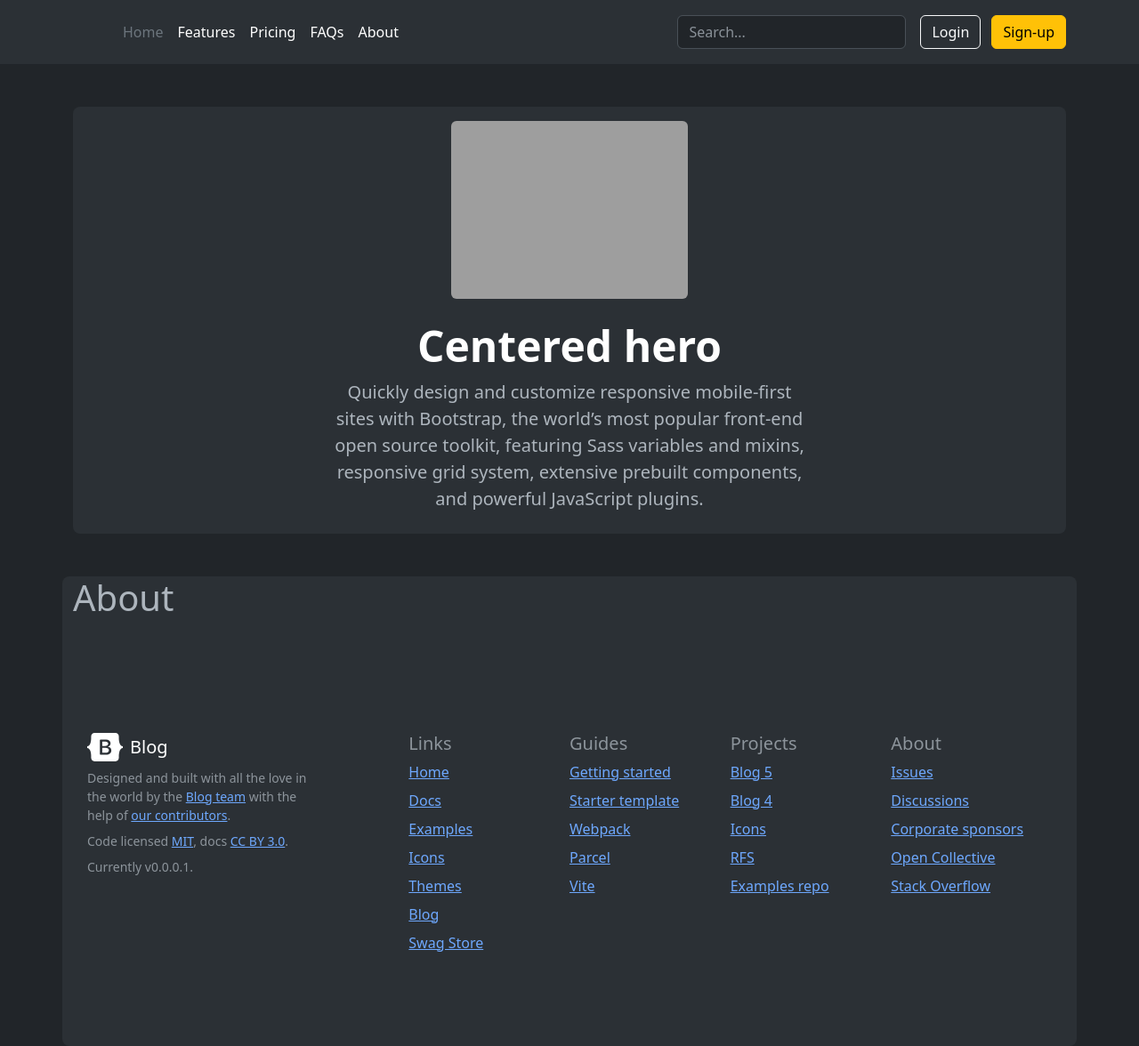
After one commit to Genesiisss/TimEnought_store, a Django app: page /about/ in a window 1280 px wide. The commit adds this page. Shown: the whole page at 89% size. Run offline with Django 4.2, Linux system fonts and the light colour scheme; grey boxes are pictures that could not be loaded.

Commit message:
about commit

```diff
--- a/config/urls.py
+++ b/config/urls.py
@@ -17,9 +17,10 @@
 from django.contrib import admin
 from django.urls import path
 
-from core.views import frontpage
+from core.views import frontpage, about
 
 urlpatterns = [
     path('admin/', admin.site.urls),
     path('', frontpage),
+    path('about/', about),
 ]
--- /dev/null
+++ b/core/templates/core/about.html
@@ -0,0 +1,73 @@
+{% extends 'core/base.html'%}
+
+{% block title %} About {% endblock %}
+
+{% block content %}
+    <h1>About</h1>
+    <div class="row row-cols-3 g-4">
+            <div class="col-12">
+                <div class="">
+                  <footer class="bd-footer py-4 py-md-6 mt-6 bg-body-tertiary">
+                    <div class="container py-4 py-md-5 px-4 px-md-3 text-body-secondary">
+                      <div class="row">
+                        <div class="col-lg-3 mb-3">
+                          <a class="d-inline-flex align-items-center mb-2 text-body-emphasis text-decoration-none" href="/" aria-label="Blog">
+                            <svg xmlns="http://www.w3.org/2000/svg" width="40" height="32" class="d-block me-2" viewBox="0 0 118 94" role="img"><title>Blog</title><path fill-rule="evenodd" clip-rule="evenodd" d="M24.509 0c-6.733 0-11.715 5.893-11.492 12.284.214 6.14-.064 14.092-2.066 20.577C8.943 39.365 5.547 43.485 0 44.014v5.972c5.547.529 8.943 4.649 10.951 11.153 2.002 6.485 2.28 14.437 2.066 20.577C12.794 88.106 17.776 94 24.51 94H93.5c6.733 0 11.714-5.893 11.491-12.284-.214-6.14.064-14.092 2.066-20.577 2.009-6.504 5.396-10.624 10.943-11.153v-5.972c-5.547-.529-8.934-4.649-10.943-11.153-2.002-6.484-2.28-14.437-2.066-20.577C105.214 5.894 100.233 0 93.5 0H24.508zM80 57.863C80 66.663 73.436 72 62.543 72H44a2 2 0 01-2-2V24a2 2 0 012-2h18.437c9.083 0 15.044 4.92 15.044 12.474 0 5.302-4.01 10.049-9.119 10.88v.277C75.317 46.394 80 51.21 80 57.863zM60.521 28.34H49.948v14.934h8.905c6.884 0 10.68-2.772 10.68-7.727 0-4.643-3.264-7.207-9.012-7.207zM49.948 49.2v16.458H60.91c7.167 0 10.964-2.876 10.964-8.281 0-5.406-3.903-8.178-11.425-8.178H49.948z" fill="currentColor"></path></svg>
+                            <span class="fs-5">Blog</span>
+                          </a>
+                          <ul class="list-unstyled small">
+                            <li class="mb-2">Designed and built with all the love in the world by the <a href="">Blog team</a> with the help of <a href="">our contributors</a>.</li>
+                            <li class="mb-2">Code licensed <a href="" target="_blank" rel="license noopener">MIT</a>, docs <a href="" target="_blank" rel="license noopener">CC BY 3.0</a>.</li>
+                            <li class="mb-2">Currently v0.0.0.1.</li>
+                          </ul>
+                        </div>
+                        <div class="col-6 col-lg-2 offset-lg-1 mb-3">
+                          <h5>Links</h5>
+                          <ul class="list-unstyled">
+                            <li class="mb-2"><a href="http://127.0.0.1:8000/#">Home</a></li>
+                            <li class="mb-2"><a href="">Docs</a></li>
+                            <li class="mb-2"><a href="">Examples</a></li>
+                            <li class="mb-2"><a href="">Icons</a></li>
+                            <li class="mb-2"><a href="">Themes</a></li>
+                            <li class="mb-2"><a href="">Blog</a></li>
+                            <li class="mb-2"><a href="">Swag Store</a></li>
+                          </ul>
+                        </div>
+                        <div class="col-6 col-lg-2 mb-3">
+                          <h5>Guides</h5>
+                          <ul class="list-unstyled">
+                            <li class="mb-2"><a href="">Getting started</a></li>
+                            <li class="mb-2"><a href="">Starter template</a></li>
+                            <li class="mb-2"><a href="">Webpack</a></li>
+                            <li class="mb-2"><a href="">Parcel</a></li>
+                            <li class="mb-2"><a href="">Vite</a></li>
+                          </ul>
+                        </div>
+                        <div class="col-6 col-lg-2 mb-3">
+                          <h5>Projects</h5>
+                          <ul class="list-unstyled">
+                            <li class="mb-2"><a href="">Blog 5</a></li>
+                            <li class="mb-2"><a href="">Blog 4</a></li>
+                            <li class="mb-2"><a href="">Icons</a></li>
+                            <li class="mb-2"><a href="">RFS</a></li>
+                            <li class="mb-2"><a href="">Examples repo</a></li>
+                          </ul>
+                        </div>
+                        <div class="col-6 col-lg-2 mb-3">
+                          <h5>About</h5>
+                          <ul class="list-unstyled">
+                            <li class="mb-2"><a href="">Issues</a></li>
+                            <li class="mb-2"><a href="">Discussions</a></li>
+                            <li class="mb-2"><a href="">Corporate sponsors</a></li>
+                            <li class="mb-2"><a href="">Open Collective</a></li>
+                            <li class="mb-2"><a href="">Stack Overflow</a></li>
+                          </ul>
+                        </div>
+                      </div>
+                    </div>
+                  </footer>
+
+                </div>
+             </div>
+     </div>
+{% endblock %}
--- a/core/templates/core/base.html
+++ b/core/templates/core/base.html
@@ -16,11 +16,11 @@
                 </a>
 
                 <ul class="nav col-12 col-lg-auto me-lg-auto mb-2 justify-content-center mb-md-0">
-                  <li><a href="#" class="nav-link px-2 text-secondary">Home</a></li>
+                  <li><a href="http://127.0.0.1:8000/#" class="nav-link px-2 text-secondary">Home</a></li>
                   <li><a href="#" class="nav-link px-2 text-white">Features</a></li>
                   <li><a href="#" class="nav-link px-2 text-white">Pricing</a></li>
                   <li><a href="#" class="nav-link px-2 text-white">FAQs</a></li>
-                  <li><a href="#" class="nav-link px-2 text-white">About</a></li>
+                  <li><a href="http://127.0.0.1:8000/about/" class="nav-link px-2 text-white">About</a></li>
                 </ul>
 
                 <form class="col-12 col-lg-auto mb-3 mb-lg-0 me-lg-3" role="search">
--- a/core/views.py
+++ b/core/views.py
@@ -2,4 +2,12 @@
 
 # Create your views here.
 def frontpage(request):
-    return render(request, 'core/frontpage.html', {})
+    articles = [
+        {'id': 1, 'title': 'First article', 'content': 'This is the first article'},
+        {'id': 2, 'title': 'Second article', 'content': 'This is the second article'},
+        {'id': 3, 'title': 'Third article', 'content': 'This is the third article'},
+    ]
+    return render(request, 'core/frontpage.html', {'articles': articles})
+
+def about(request):
+    return render(request, 'core/about.html')
```
Also changed, not shown: core/templates/core/frontpage.html (+17 -0 lines).
